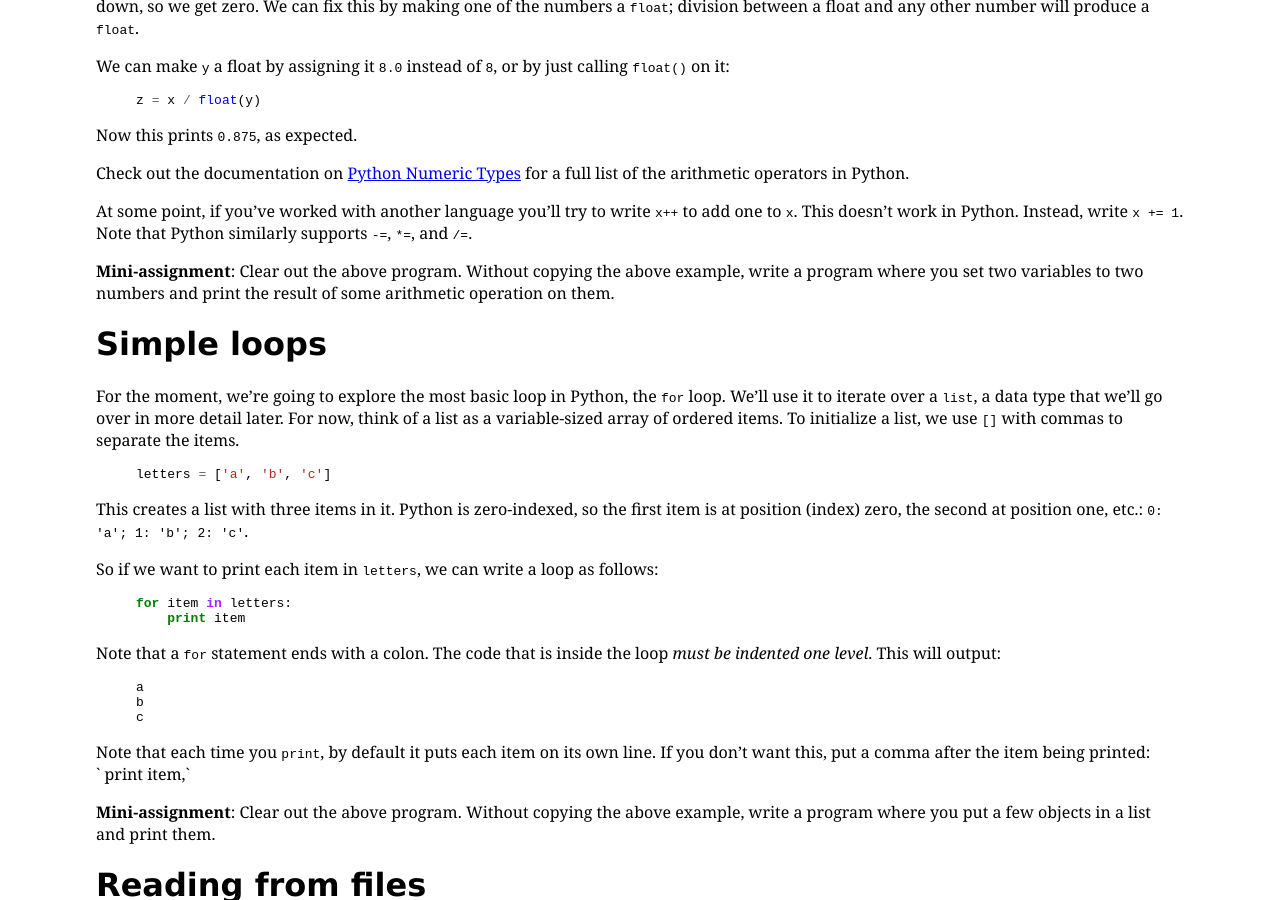
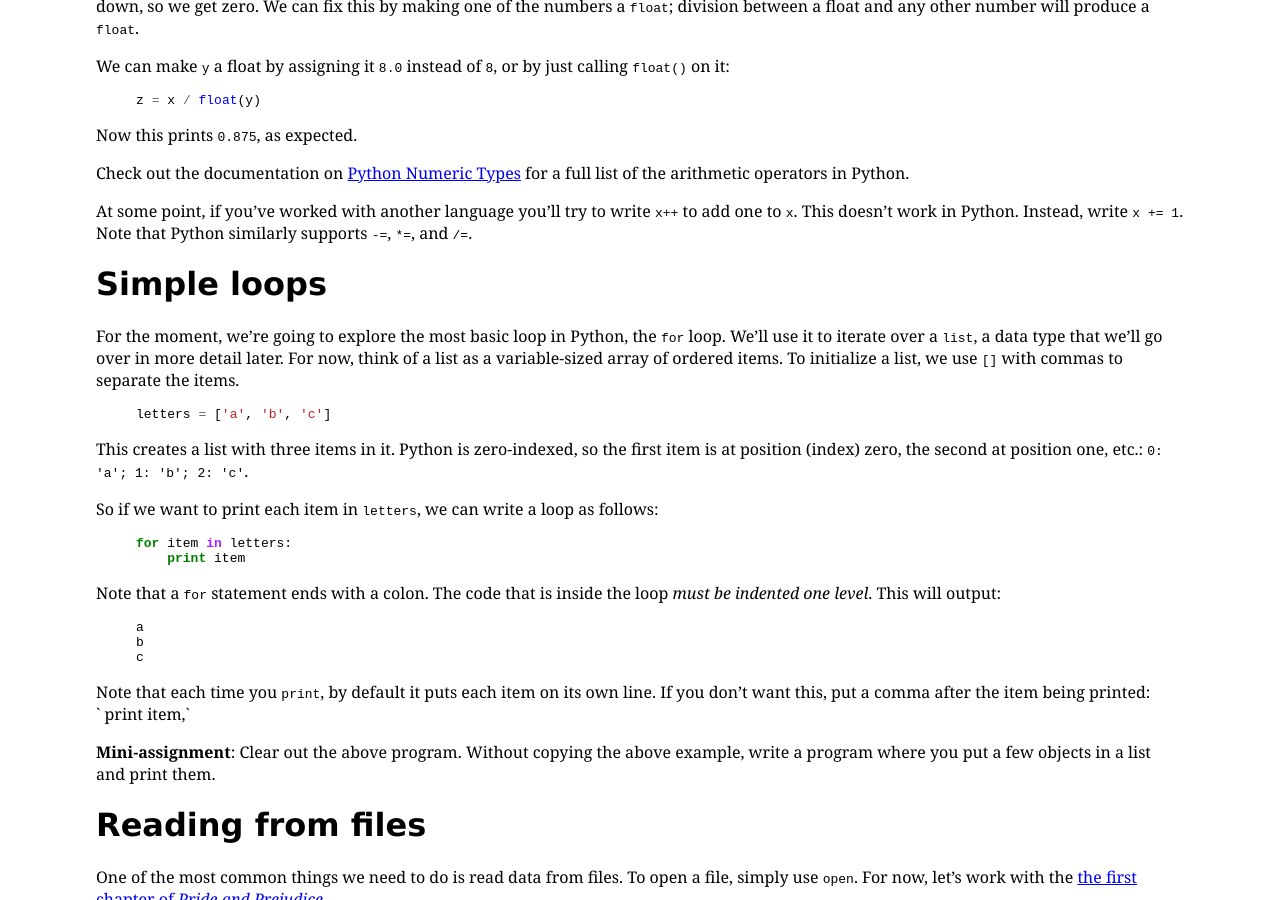
Before and after one commit to pybootcamp/pybootcamp.github.io, a Jekyll site: the page built from bootcamp/firstprogram.md, in a window 1280 px wide and 900 px high, scrolled down 917 px. Built offline with Jekyll 4.4.1, drawn with Linux system fonts in a browser that asks for light colours; comment, search, counter and statistics services are not loaded.

Commit message:
Remove a mini-assigment.

```diff
--- a/bootcamp/firstprogram.md
+++ b/bootcamp/firstprogram.md
@@ -62,10 +62,6 @@ At some point, if you've worked with another language you'll try to
 write `x++` to add one to `x`. This doesn't work in Python. Instead,
 write `x += 1`. Note that Python similarly supports `-=`, `*=`, and
 `/=`.
-
-**Mini-assignment**: Clear out the above program. Without copying the
- above example, write a program where you set two variables to two
- numbers and print the result of some arithmetic operation on them.
 
 # Simple loops
 
```
